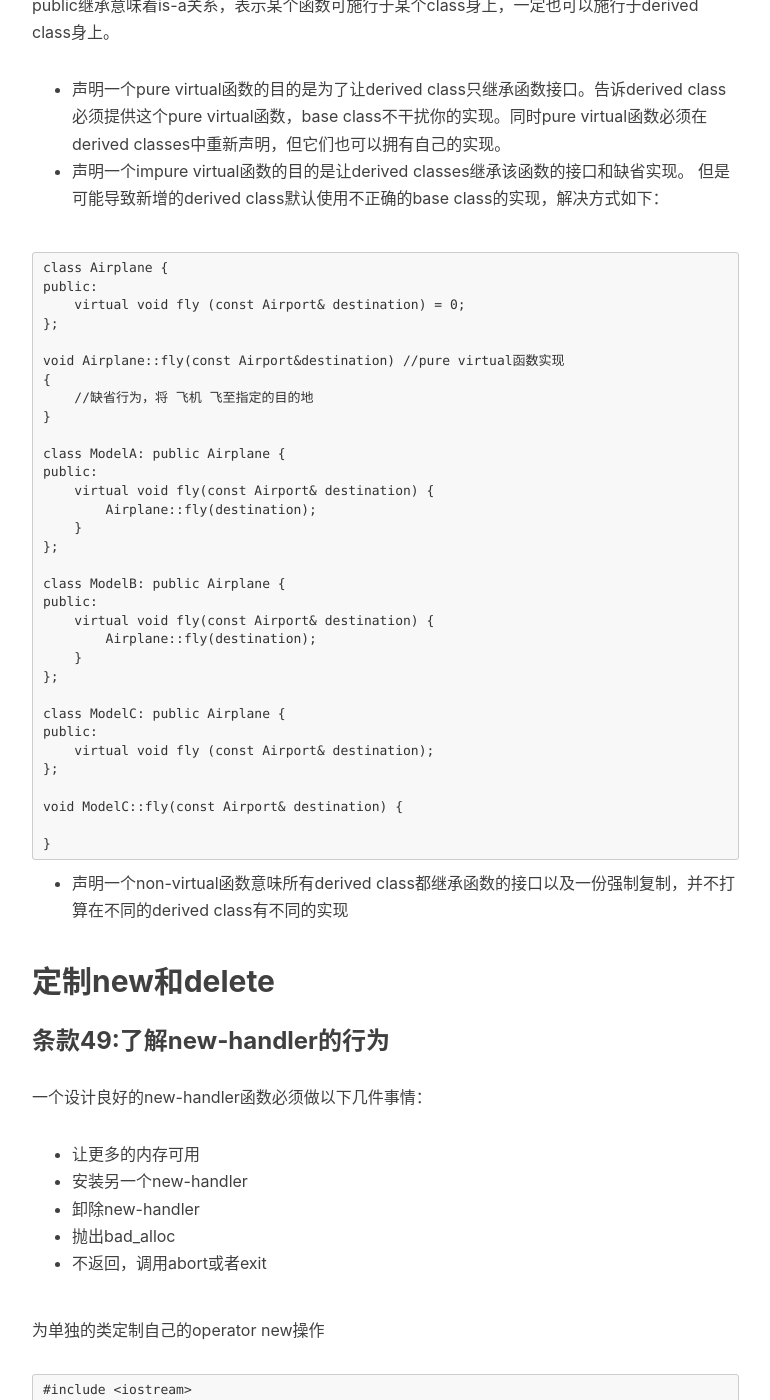
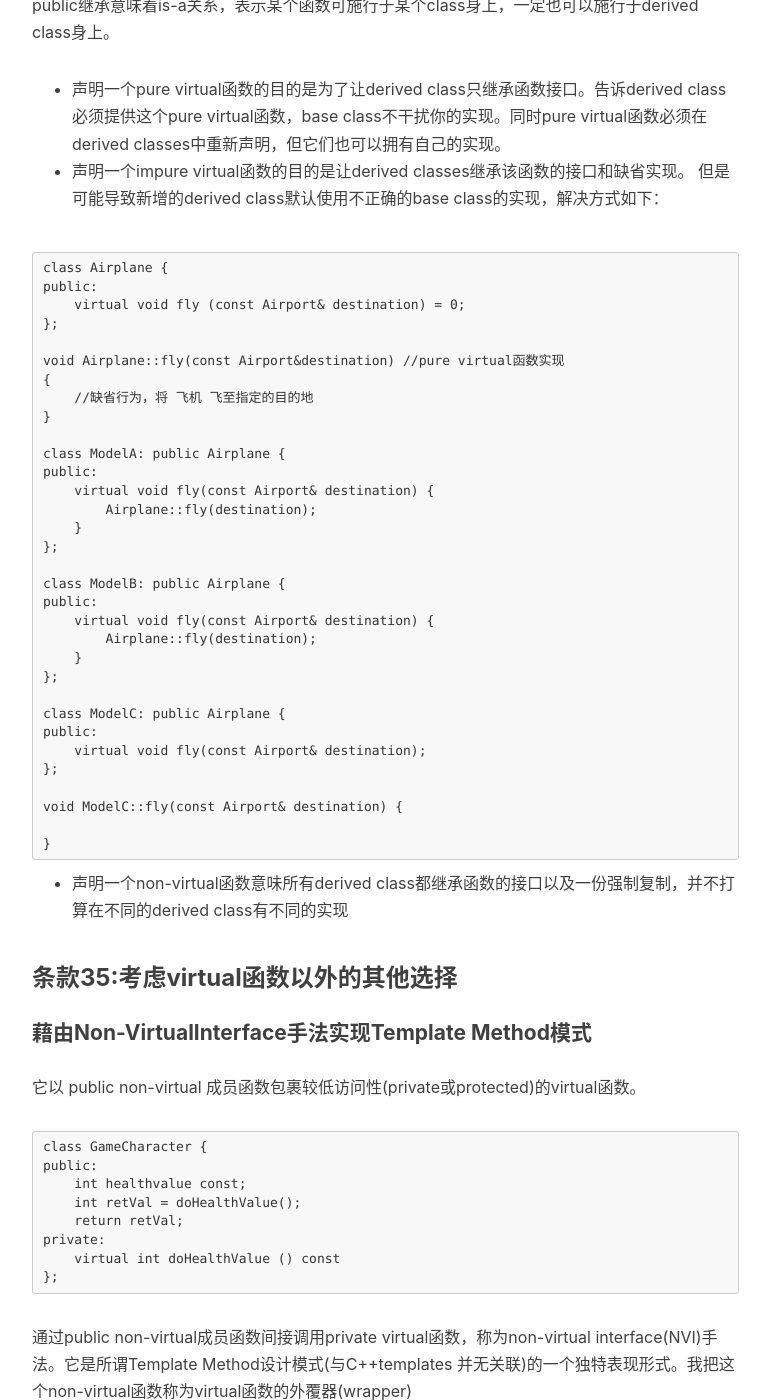
Before and after one commit to Stephan14/Stephan14.github.io, a Jekyll site: the page built from _posts/2022-12-10-effective-c++-reading-note.markdown, in a window 1280 px wide and 1400 px high, scrolled down 10053 px. Shown: the whole window, without its empty margins (233-1003 px from the left). Built offline with Jekyll 4.4.1, drawn with Linux system fonts in a browser that asks for light colours; nearby versions of some CDN libraries; comment, search, counter and statistics services are not loaded; some of the changed text lies outside the part shown.

Commit message:
考虑virtual函数以外的其他选择

````diff
--- a/_posts/2022-12-10-effective-c++-reading-note.markdown
+++ b/_posts/2022-12-10-effective-c++-reading-note.markdown
@@ -348,7 +348,7 @@ public:
 
 class ModelC: public Airplane {
 public:
-    virtual void fly (const Airport& destination);
+    virtual void fly(const Airport& destination);
 };
 
 void ModelC::fly(const Airport& destination) {
@@ -356,6 +356,32 @@ void ModelC::fly(const Airport& destination) {
 }
 ```
 - 声明一个non-virtual函数意味所有derived class都继承函数的接口以及一份强制复制，并不打算在不同的derived class有不同的实现
+
+### 条款35:考虑virtual函数以外的其他选择
+
+#### 藉由Non-VirtualInterface手法实现Template Method模式
+它以 public non-virtual 成员函数包裹较低访问性(private或protected)的virtual函数。
+
+```
+class GameCharacter {
+public:
+    int healthvalue const;
+    int retVal = doHealthValue();
+    return retVal;
+private:
+    virtual int doHealthValue () const
+};
+```
+通过public non-virtual成员函数间接调用private virtual函数，称为non-virtual interface(NVI)手法。它是所谓Template Method设计模式(与C++templates 并无关联)的一个独特表现形式。我把这个non-virtual函数称为virtual函数的外覆器(wrapper)
+
+#### 藉由Function Pointers实现Strategy模式
+将virtual函数替换为“函数指针成员变量”,这是Strategy设计模式的一种分解表现形式
+
+#### 藉由tr1:function完成Strategy模式
+以tr1::function成员变量替换virtual函数，因而允许使用任何可调用物(callable entity)搭配一个兼容于需求的签名式
+
+#### 古典的Strategy模式
+將继承体系内的virtual函数替换为另一个继承体系内的virtual函数
 
 ## 定制new和delete
 
````
